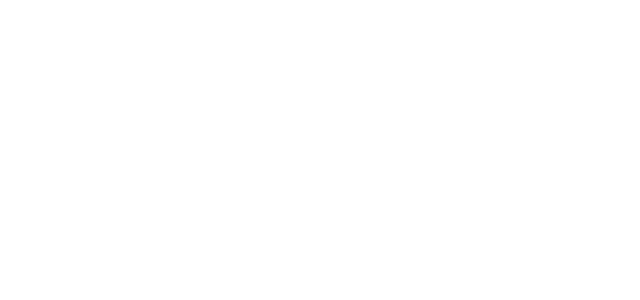
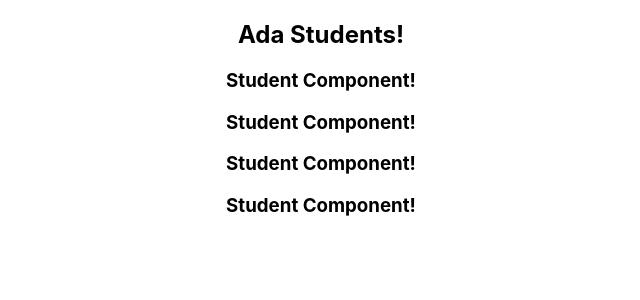
Before and after one commit to Ada-C11/ada-students-ports, a React (Create React App) app: page / in a window 1280 px wide. Shown: the top 300 px of the page, without its empty margins (319-959 px from the left). Built offline with nearby package versions, Linux system fonts and the light colour scheme.

Commit message:
Add Student Component to App

```diff
--- a/src/App.js
+++ b/src/App.js
@@ -1,9 +1,20 @@
 import React from 'react';
 import './App.css';
+import Student from './components/Student'
 
 function App() {
   return (
     <div className="App">
+      <header>
+        <h2>Ada Students!</h2>
+      </header>
+      <main>
+        <Student />
+        <Student />
+        <Student />
+        <Student />
+
+      </main>
 
     </div>
   );
```
